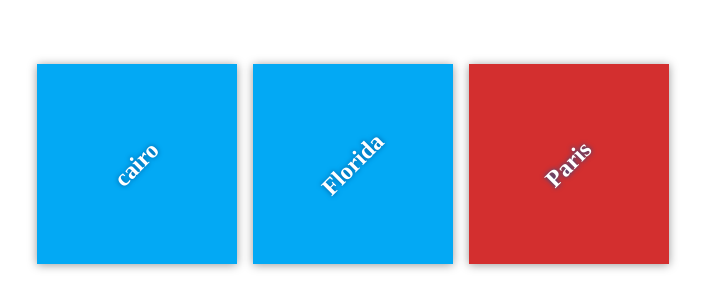
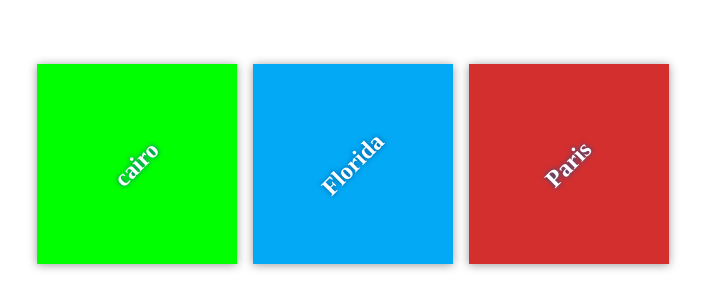
Before and after one commit to mohamedAbouzid/my-travel-plans, a plain HTML site: page index.html in a window 1280 px wide. Shown: the part 236-544 px from the top of the page, without its empty margins (287-992 px from the left). Drawn offline with Linux system fonts and the light colour scheme.

Commit message:
Style destinations

```diff
--- a/css/app.css
+++ b/css/app.css
@@ -46,6 +46,10 @@ transform: rotate(-45deg);
 text-shadow: 0 0 5px #01579b;
 }
 
+#cairo {
+background-color: #0f0;
+}
+
 #florida {
 background-color: #03a9f4;
 }
```
